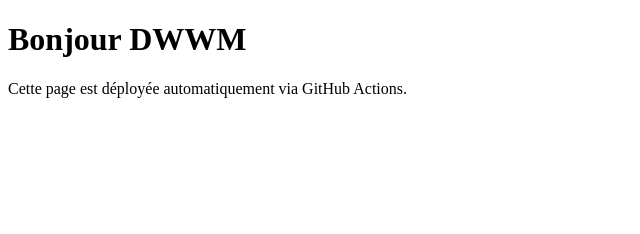
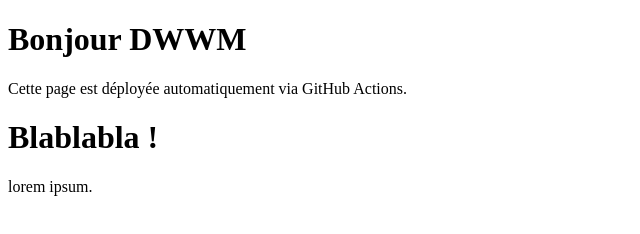
Before and after one commit to deixdev/ci_cd, a plain HTML site: page index.html in a window 1280 px wide. Shown: the whole page, without its empty margins (0-640 px from the left). Drawn offline with Linux system fonts and the light colour scheme.

Commit message:
Update index.html

```diff
--- a/index.html
+++ b/index.html
@@ -7,3 +7,7 @@
 <h1>Bonjour DWWM </h1>
 
 <p>Cette page est déployée automatiquement via GitHub Actions.</p>
+
+<h1>Blablabla !</h1>
+
+<p>lorem ipsum.</p>
```
